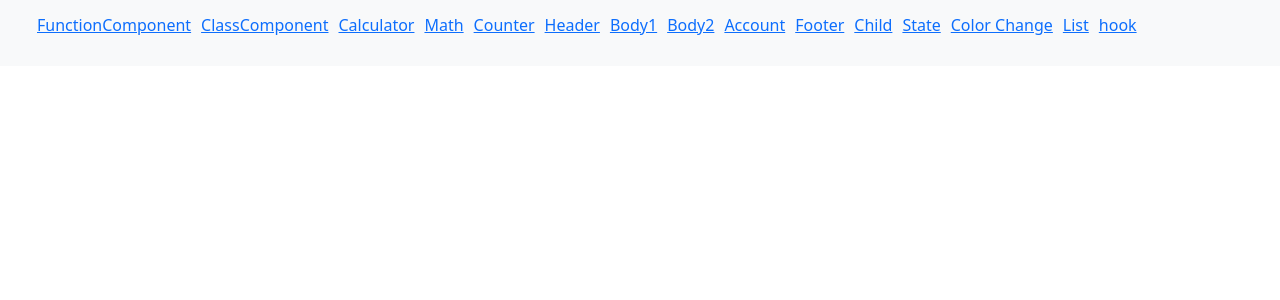
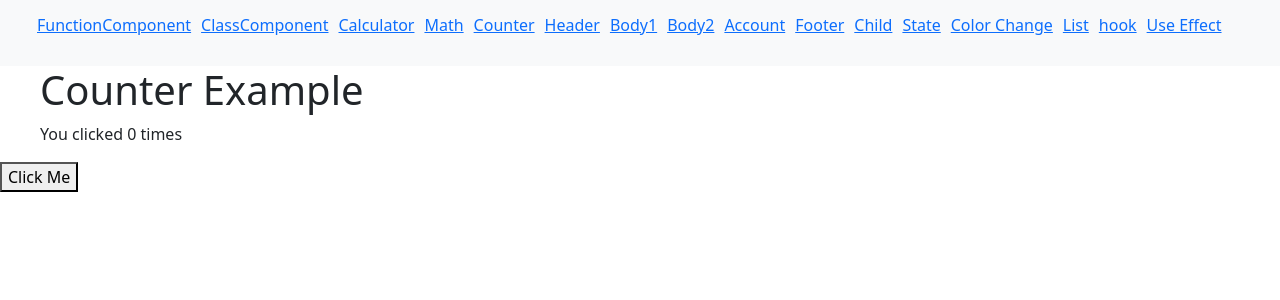
Before and after one commit to rohitware/ReactLearning, a React (Create React App) app: page /useEffect in a window 1280 px wide. Shown: the top 300 px of the page. Built offline with nearby package versions, Linux system fonts and the light colour scheme.

Commit message:
Use effect example

```diff
--- a/src/App.js
+++ b/src/App.js
@@ -15,6 +15,7 @@
 import PackingList from "./conditionalRendering/PackingList";
 import Hooks from "./components/Hooks";
 import RefHook from "./components/RefHooks";
+import UseEffectCounter from "./hooks/UseEffectCounter";
 
 import { BrowserRouter, Routes, Route } from "react-router-dom";
 import NavBar from "./NavBar";
@@ -66,6 +67,7 @@
           <Route path="list" element={<PackingList />} />
           <Route path="hook" element={<Hooks />} />
           <Route path="refhook" element={<RefHook />} />
+          <Route path="useEffect" element= {<UseEffectCounter />} />
         </Routes>
       </BrowserRouter>
     </>
--- a/src/NavBar.js
+++ b/src/NavBar.js
@@ -54,6 +54,10 @@
                         <Link to="hook">hook</Link>
                     </li>
 
+                    <li>
+                        <Link to= "useEffect"> Use Effect</Link>
+                    </li>
+
 
                 </ul>
             </nav>
--- /dev/null
+++ b/src/hooks/UseEffectCounter.jsx
@@ -0,0 +1,25 @@
+import React, { useState, useEffect } from 'react';
+
+function UseEffectCounter() {
+  const [count, setCount] = useState(0);
+
+  // useEffect runs when the component mounts and whenever 'count' changes
+  useEffect(() => {
+    console.log(`You clicked ${count} times`);
+
+    // Optional cleanup example (not needed here, but shown for illustration)
+    return () => {
+      console.log('Cleaning up...');
+    };
+  }, [count]); // Dependency array
+
+  return (
+    <div>
+      <h1>Counter Example</h1>
+      <p>You clicked {count} times</p>
+      <button onClick={() => setCount(count + 1)}>Click Me</button>
+    </div>
+  );
+}
+
+export default UseEffectCounter;
```
